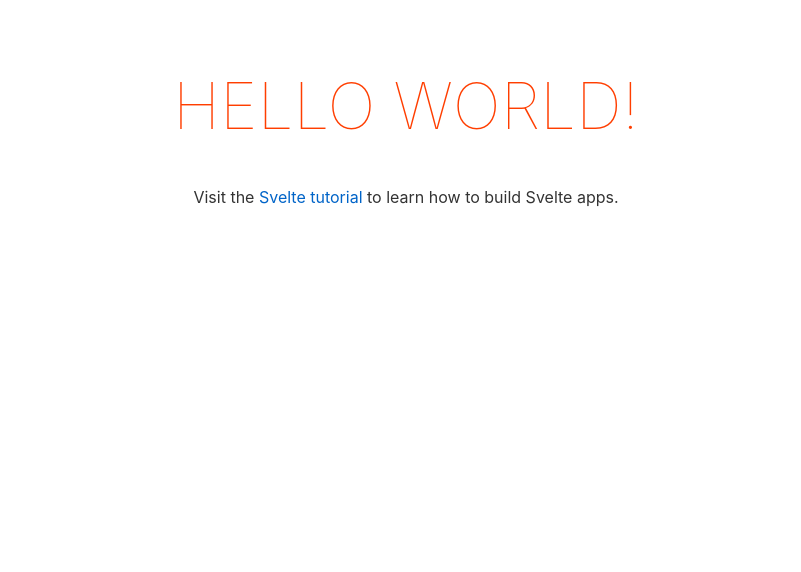
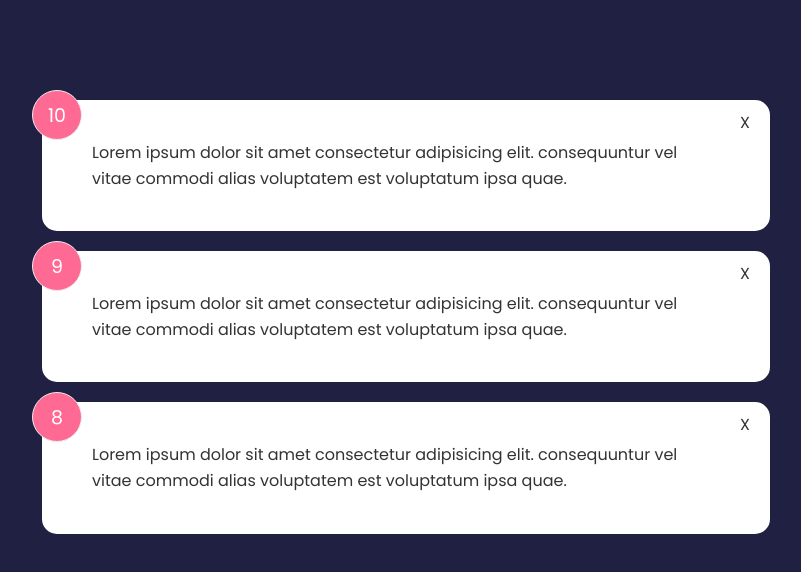
Before and after one commit to nayeonshin/svelte-feedback-app, a Svelte app: page / in a window 1280 px wide. Shown: the top 572 px of the page, without its empty margins (234-1035 px from the left). Built offline with nearby package versions, Linux system fonts and the light colour scheme.

Commit message:
feat: display feedback items

```diff
--- a/public/global.css
+++ b/public/global.css
@@ -1,63 +1,24 @@
-html, body {
-	position: relative;
-	width: 100%;
-	height: 100%;
+@import url("https://fonts.googleapis.com/css2?family=Poppins:wght@400;600;700&display=swap");
+
+* {
+  box-sizing: border-box;
+  margin: 0;
+  padding: 0;
 }
 
 body {
-	color: #333;
-	margin: 0;
-	padding: 8px;
-	box-sizing: border-box;
-	font-family: -apple-system, BlinkMacSystemFont, "Segoe UI", Roboto, Oxygen-Sans, Ubuntu, Cantarell, "Helvetica Neue", sans-serif;
+  background-color: #202142;
+  color: #fff;
+  font-family: "Poppins", sans-serif;
+  line-height: 1.6;
 }
 
-a {
-	color: rgb(0,100,200);
-	text-decoration: none;
+ul {
+  list-style: none;
 }
 
-a:hover {
-	text-decoration: underline;
+.container {
+  margin: 100px auto;
+  max-width: 768px;
+  padding: 0 20px;
 }
-
-a:visited {
-	color: rgb(0,80,160);
-}
-
-label {
-	display: block;
-}
-
-input, button, select, textarea {
-	font-family: inherit;
-	font-size: inherit;
-	-webkit-padding: 0.4em 0;
-	padding: 0.4em;
-	margin: 0 0 0.5em 0;
-	box-sizing: border-box;
-	border: 1px solid #ccc;
-	border-radius: 2px;
-}
-
-input:disabled {
-	color: #ccc;
-}
-
-button {
-	color: #333;
-	background-color: #f4f4f4;
-	outline: none;
-}
-
-button:disabled {
-	color: #999;
-}
-
-button:not(:disabled):active {
-	background-color: #ddd;
-}
-
-button:focus {
-	border-color: #666;
-}
--- a/src/App.svelte
+++ b/src/App.svelte
@@ -1,30 +1,25 @@
 <script>
-	export let name;
+  import FeedbackList from "./components/FeedbackList.svelte";
+
+  let feedback = [
+    {
+      id: 1, // TODO: Replace with something like nanoid
+      rating: 10,
+      text: "Lorem ipsum dolor sit amet consectetur adipisicing elit. consequuntur vel vitae commodi alias voluptatem est voluptatum ipsa quae.",
+    },
+    {
+      id: 2,
+      rating: 9,
+      text: "Lorem ipsum dolor sit amet consectetur adipisicing elit. consequuntur vel vitae commodi alias voluptatem est voluptatum ipsa quae.",
+    },
+    {
+      id: 3,
+      rating: 8,
+      text: "Lorem ipsum dolor sit amet consectetur adipisicing elit. consequuntur vel vitae commodi alias voluptatem est voluptatum ipsa quae.",
+    },
+  ];
 </script>
 
-<main>
-	<h1>Hello {name}!</h1>
-	<p>Visit the <a href="https://svelte.dev/tutorial">Svelte tutorial</a> to learn how to build Svelte apps.</p>
+<main class="container">
+  <FeedbackList {feedback} />
 </main>
-
-<style>
-	main {
-		text-align: center;
-		padding: 1em;
-		max-width: 240px;
-		margin: 0 auto;
-	}
-
-	h1 {
-		color: #ff3e00;
-		text-transform: uppercase;
-		font-size: 4em;
-		font-weight: 100;
-	}
-
-	@media (min-width: 640px) {
-		main {
-			max-width: none;
-		}
-	}
-</style>
--- /dev/null
+++ b/src/components/Card.svelte
@@ -0,0 +1,14 @@
+<div class="card">
+  <slot />
+</div>
+
+<style>
+  .card {
+    background-color: #fff;
+    border-radius: 15px;
+    color: #333;
+    margin: 20px 0;
+    padding: 40px 50px;
+    position: relative;
+  }
+</style>
--- /dev/null
+++ b/src/components/FeedbackItem.svelte
@@ -0,0 +1,40 @@
+<script>
+  import Card from "./Card.svelte";
+  export let item;
+</script>
+
+<Card>
+  <div class="rating-display">
+    {item.rating}
+  </div>
+  <div class="close">X</div>
+  <p class="text-display">
+    {item.text}
+  </p>
+</Card>
+
+<style>
+  .rating-display {
+    background: #ff6a95;
+    border: 1px #eee solid;
+    border-radius: 50%;
+    color: #fff;
+    font-size: 19px;
+    left: -10px;
+    padding: 10px;
+    position: absolute;
+    text-align: center;
+    top: -10px;
+    width: 50px;
+    height: 50px;
+  }
+
+  .close {
+    background: none;
+    border: none;
+    cursor: pointer;
+    position: absolute;
+    right: 20px;
+    top: 10px;
+  }
+</style>
--- /dev/null
+++ b/src/components/FeedbackList.svelte
@@ -0,0 +1,9 @@
+<script>
+  import FeedbackItem from "./FeedbackItem.svelte";
+
+  export let feedback = [];
+</script>
+
+{#each feedback as item (item.id)}
+  <FeedbackItem {item} />
+{/each}
```
